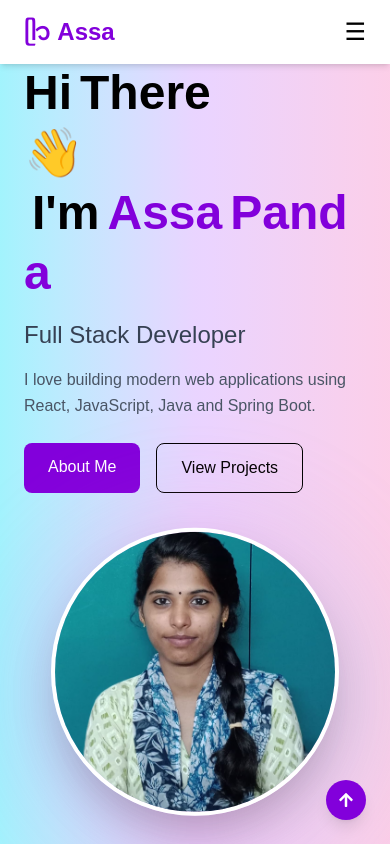
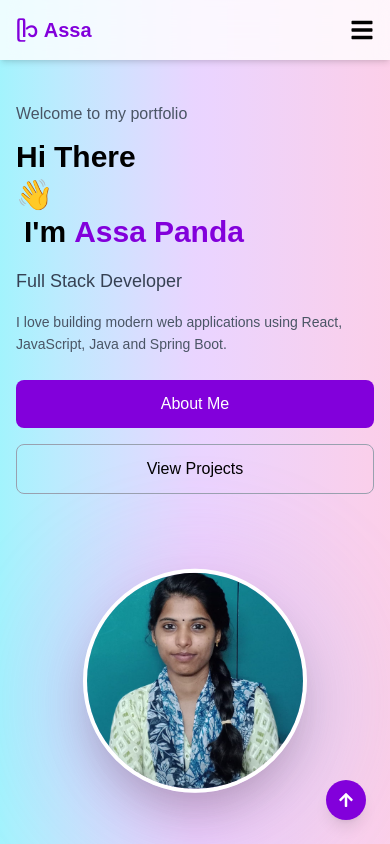
Before and after one commit to assa75/Portfolio, a React (Vite) app: page / in a window 390 px wide. Shown: the top 844 px of the page. Built offline with nearby package versions, Linux system fonts and the light colour scheme.

Commit message:
Initial portfolio project

```diff
--- a/src/components/Hero.jsx
+++ b/src/components/Hero.jsx
@@ -20,23 +20,25 @@ const name = "Assa Panda";
   return (
     <section
       id="home"
-      className="min-h-screen flex items-center bg-gradient-to-r from-cyan-200 via-purple-200 to-pink-200"
+      className="pt-24 pb-10 min-h-screen flex items-center
+      bg-gradient-to-r from-cyan-200 via-purple-200 to-pink-200
+      dark:from-gray-900 dark:to-gray-800 transition-all duration-300"
     >
-      <div className="max-w-6xl mx-auto grid md:grid-cols-2 gap-10 items-center px-6">
+      <div className="max-w-6xl mx-auto grid md:grid-cols-2 gap-10 items-center px-4 sm:px-6">
 
-        {/* LEFT SIDE TEXT */}
+        {/* LEFT SIDE */}
         <motion.div
           initial={{ opacity: 0, x: -80 }}
           animate={{ opacity: 1, x: 0 }}
           transition={{ duration: 0.8 }}
         >
-          <h3 className="text-lg text-gray-600">
+          <h3 className="text-base sm:text-lg text-gray-600 dark:text-gray-300">
             Welcome to my portfolio
           </h3>
 
-          <h1 className="text-5xl font-bold mt-3 leading-tight flex flex-wrap">
+          <h1 className="text-3xl sm:text-4xl md:text-5xl font-bold mt-3 leading-tight flex flex-wrap">
+
             {Array.from(text).map((char, i) => {
-            // Add break after emoji (or wherever you want)
               if (char === "👋") {
                 return (
                   <span key={i} className="w-full">
@@ -81,7 +83,7 @@ const name = "Assa Panda";
           </h1>
 
           <motion.h2
-            className="text-2xl mt-4 text-gray-700"
+            className="text-lg sm:text-xl md:text-2xl mt-4 text-gray-700 dark:text-gray-300"
             initial={{ opacity: 0 }}
             animate={{ opacity: 1 }}
             transition={{ delay: 0.5 }}
@@ -89,22 +91,24 @@ const name = "Assa Panda";
             Full Stack Developer
           </motion.h2>
 
-          <p className="mt-4 text-gray-600 leading-relaxed">
+          <p className="mt-4 text-sm sm:text-base text-gray-600 dark:text-gray-400 leading-relaxed">
             I love building modern web applications using
             React, JavaScript, Java and Spring Boot.
           </p>
 
-          <div className="mt-6 flex gap-4">
+          {/* BUTTONS */}
+          <div className="mt-6 flex flex-col sm:flex-row gap-4">
             <a
               href="#about"
-              className="bg-purple-700 text-white px-6 py-3 rounded-lg hover:bg-purple-800 transition transform hover:scale-105"
+              className="bg-purple-700 text-white px-6 py-3 rounded-lg hover:bg-purple-800 transition transform hover:scale-105 text-center"
             >
               About Me
             </a>
 
             <a
               href="#projects"
-              className="border px-6 py-3 rounded-lg hover:bg-gray-200 transition transform hover:scale-105"
+              className="border border-gray-400 dark:border-gray-600 px-6 py-3 rounded-lg
+              hover:bg-gray-200 dark:hover:bg-gray-700 transition transform hover:scale-105 text-center"
             >
               View Projects
             </a>
@@ -113,26 +117,27 @@ const name = "Assa Panda";
 
         {/* RIGHT SIDE IMAGE */}
         <motion.div
-          className="flex justify-center relative"
+          className="flex justify-center relative mt-10 md:mt-0"
           initial={{ opacity: 0, scale: 0.8 }}
           animate={{ opacity: 1, scale: 1 }}
           transition={{ duration: 0.8 }}
         >
 
-          {/* Glow Background */}
-          <div className="absolute w-80 h-80 bg-gradient-to-r from-purple-400 via-pink-400 to-cyan-400 rounded-full blur-3xl opacity-30"></div>
+          {/* Glow */}
+          <div className="absolute w-64 h-64 sm:w-72 sm:h-72 md:w-80 md:h-80
+          bg-gradient-to-r from-purple-400 via-pink-400 to-cyan-400
+          rounded-full blur-3xl opacity-30 dark:opacity-20"></div>
 
           {/* Image */}
           <motion.img
             src={profile}
             alt="Assa Panda"
-            className="relative w-72 h-72 md:w-80 md:h-80 object-cover rounded-full shadow-2xl border-4 border-white"
+            className="relative w-56 h-56 sm:w-64 sm:h-64 md:w-80 md:h-80
+            object-cover rounded-full shadow-2xl border-4 border-white dark:border-gray-700"
 
-            // Floating animation
             animate={{ y: [0, -12, 0] }}
             transition={{ duration: 4, repeat: Infinity }}
 
-            // Hover effect
             whileHover={{
               scale: 1.05,
               boxShadow: "0px 20px 40px rgba(0,0,0,0.2)",
--- a/src/components/Navbar.jsx
+++ b/src/components/Navbar.jsx
@@ -1,65 +1,26 @@
 import { useState } from "react";
+import { FaBars, FaTimes } from "react-icons/fa";
 
 export default function Navbar() {
 
-const [menuOpen,setMenuOpen] = useState(false);
+  const [menuOpen, setMenuOpen] = useState(false);
 
   return (
+    <header className="fixed top-0 left-0 w-full
+    bg-white/80 dark:bg-gray-900/80 backdrop-blur-md
+    shadow-md z-[999]">
 
-<header className="fixed top-0 w-full bg-white shadow-md z-50">
-
-<nav className="max-w-6xl mx-auto flex justify-between items-center px-6 py-4">
+      <nav className="max-w-6xl mx-auto flex justify-between items-center px-4 sm:px-6 py-4">
 
         {/* Logo */}
-
-<h1 className="text-2xl font-bold text-purple-700">
-
+        <h1 className="text-xl sm:text-2xl font-bold text-purple-700">
           ᥫ᭡ Assa
-
         </h1>
 
         {/* Desktop Menu */}
-
-<ul className="hidden md:flex gap-8 font-medium text-gray-700">
+        <ul className="hidden md:flex gap-8 font-medium text-gray-700 dark:text-gray-300">
 
           <li><a href="#home" className="hover:text-purple-700">Home</a></li>
-
-<li><a href="#about" className="hover:text-purple-700">About</a></li>
-
-<li><a href="#skills" className="hover:text-purple-700">Skills</a></li>
-
-<li><a href="#education" className="hover:text-purple-700">Education</a></li>
-
-<li><a href="#certificates" className="hover:text-purple-700">Certificates</a></li>
-
-<li><a href="#projects" className="hover:text-purple-700">Projects</a></li>
-
-<li><a href="#contact" className="hover:text-purple-700">Contact</a></li>
-
-</ul>
-
-{/* Mobile Menu Button */}
-
-<button
-onClick={()=>setMenuOpen(!menuOpen)}
-className="md:hidden text-2xl"
->
-
-☰
-
-</button>
-
-</nav>
-
-{/* Mobile Menu */}
-
-{menuOpen && (
-
-<div className="md:hidden bg-white shadow-lg">
-
-<ul className="flex flex-col items-center gap-6 py-6">
-
-<li><a href="#home">Home</a></li>
           <li><a href="#about">About</a></li>
           <li><a href="#skills">Skills</a></li>
           <li><a href="#education">Education</a></li>
@@ -69,12 +30,35 @@ className="md:hidden text-2xl"
 
         </ul>
 
+        {/* Mobile Button */}
+        <button
+          onClick={() => setMenuOpen(!menuOpen)}
+          className="md:hidden text-2xl text-black dark:text-white"
+        >
+          {menuOpen ? <FaTimes /> : <FaBars />}
+        </button>
+
+      </nav>
+
+      {/* Mobile Menu */}
+      {menuOpen && (
+        <div className="md:hidden bg-white dark:bg-gray-900 shadow-lg">
+
+          <ul className="flex flex-col items-center gap-6 py-6 text-gray-700 dark:text-gray-300">
+
+            <li><a href="#home" onClick={()=>setMenuOpen(false)}>Home</a></li>
+            <li><a href="#about" onClick={()=>setMenuOpen(false)}>About</a></li>
+            <li><a href="#skills" onClick={()=>setMenuOpen(false)}>Skills</a></li>
+            <li><a href="#education" onClick={()=>setMenuOpen(false)}>Education</a></li>
+            <li><a href="#certificates" onClick={()=>setMenuOpen(false)}>Certificates</a></li>
+            <li><a href="#projects" onClick={()=>setMenuOpen(false)}>Projects</a></li>
+            <li><a href="#contact" onClick={()=>setMenuOpen(false)}>Contact</a></li>
+
+          </ul>
+
         </div>
-
       )}
 
     </header>
-
-)
-
+  );
 }
--- a/src/components/Projects.jsx
+++ b/src/components/Projects.jsx
@@ -20,8 +20,8 @@ export default function Projects(){
       tech:"React • Tailwind CSS • Framer Motion",
       description:"Built a modern, responsive portfolio with smooth animations support to showcase projects, technical skills, and certifications with an engaging user experience.",
       image:portfolio,
-      live:"",
-      github:"https://github.com/assa75/My_Portfolio"
+      live:"https://portfolio-assa75s-projects.vercel.app/",
+      github:"https://github.com/assa75/Portfolio.git"
     },
     {
       title:"MotiMate – Daily Motivation App",
```
Lines whose indentation alone changed are shown as unchanged.
